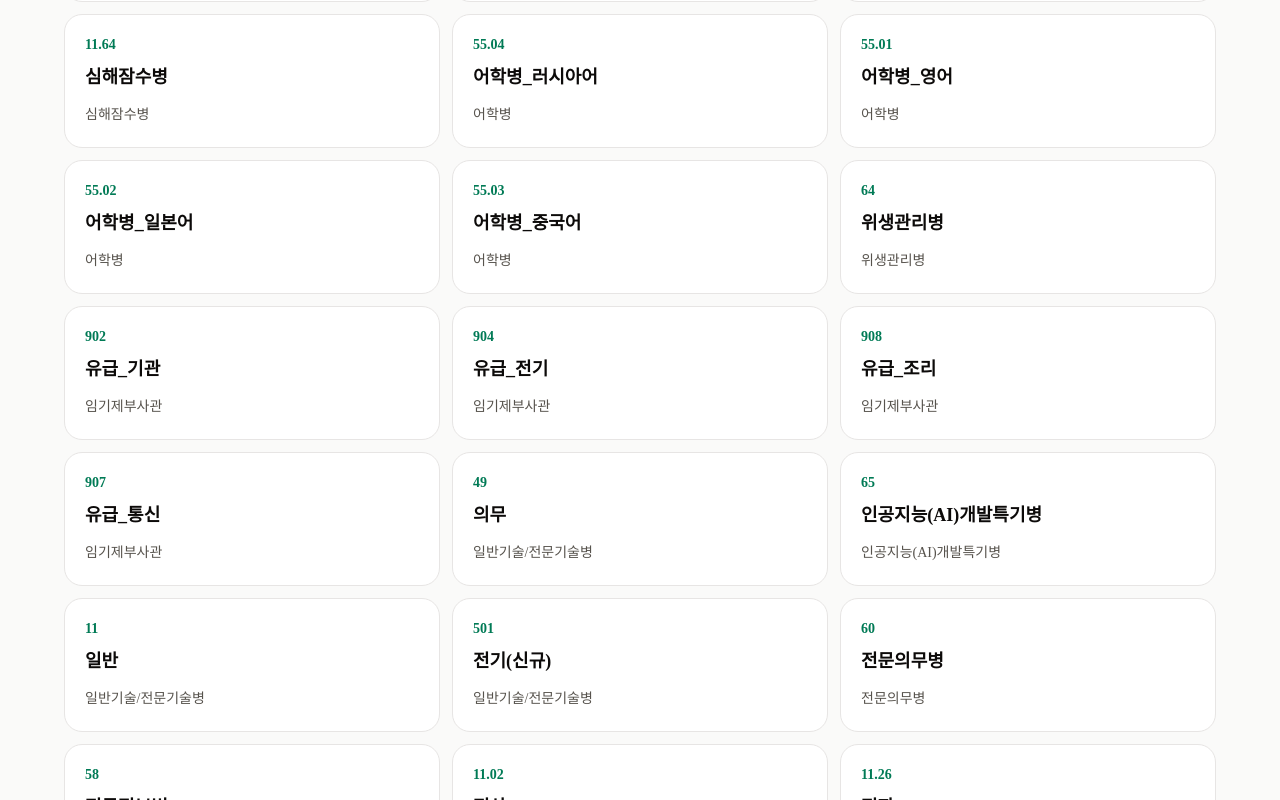
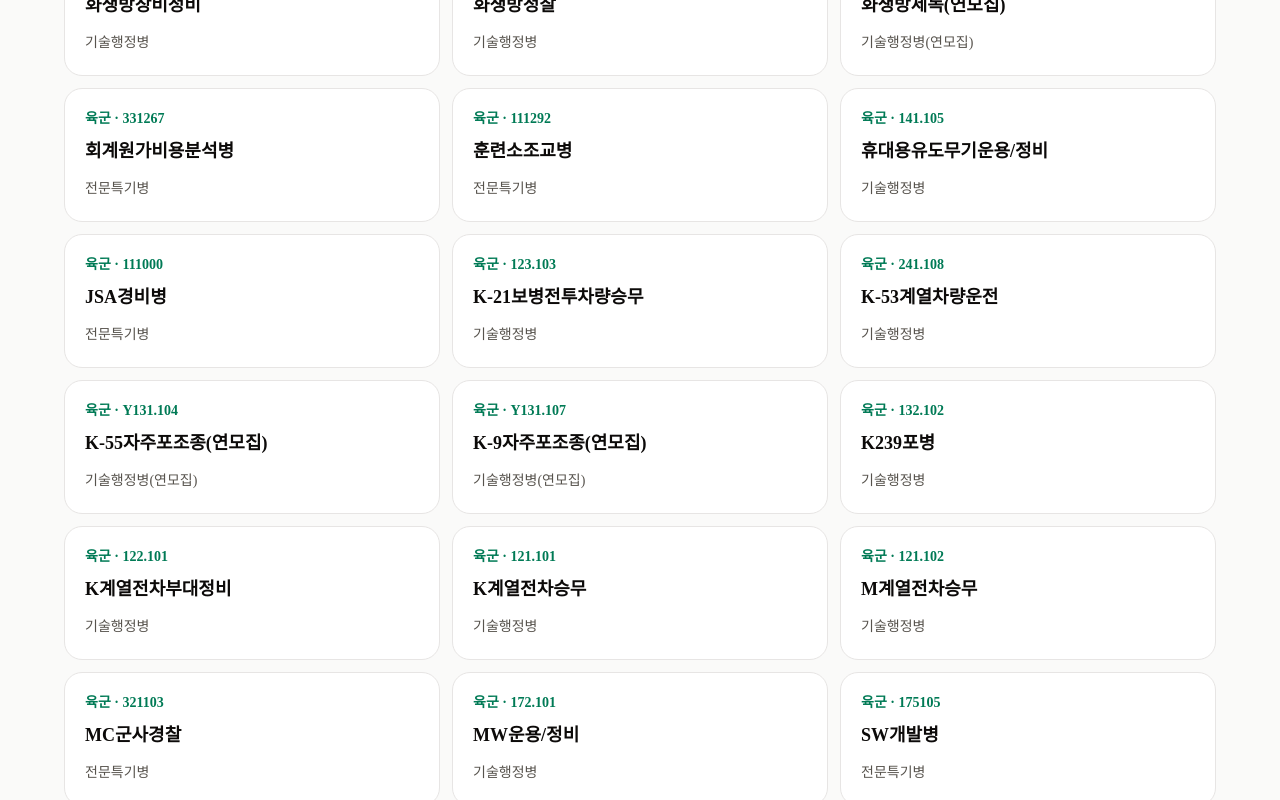
Before and after one commit to bkbin1022/gunbti, a Next.js app: page /specialties in a window 1280 px wide. Shown: the part 10442-11242 px from the top of the page. Built offline with nearby package versions, Linux system fonts and the light colour scheme.

Commit message:
feat: add official specialty search and filters

```diff
--- a/app/specialties/page.tsx
+++ b/app/specialties/page.tsx
@@ -1,4 +1,5 @@
 import Link from "next/link";
+import { SpecialtyDirectory } from "@/components/specialty-directory";
 import { officialSpecialties, officialSpecialtyCounts, type OfficialBranch } from "@/lib/official-specialties";
 
 const branchOrder: OfficialBranch[] = ["육군", "해군", "공군", "해병"];
@@ -16,19 +17,7 @@ export default function SpecialtiesPage() {
         <div className="mt-6 flex flex-wrap gap-2">
           {branchOrder.map((branch) => <span className="rounded-full bg-white px-4 py-2 text-sm font-semibold text-stone-700 shadow-sm" key={branch}>{branch} {officialSpecialtyCounts[branch]}개</span>)}
         </div>
-        {branchOrder.map((branch) => {
-          const specialties = officialSpecialties.filter((specialty) => specialty.branch === branch);
-          return <section className="mt-10" key={branch}>
-            <h2 className="text-2xl font-bold">{branch} 특기</h2>
-            <div className="mt-4 grid gap-3 sm:grid-cols-2 lg:grid-cols-3">
-              {specialties.map((specialty) => <Link className="rounded-2xl border border-stone-200 bg-white p-5 transition hover:-translate-y-0.5 hover:border-emerald-300 hover:shadow-sm" href={`/specialties/${specialty.slug}`} key={specialty.id}>
-                <p className="text-sm font-semibold text-emerald-700">{specialty.specialtyCode ?? "코드 미표기"}</p>
-                <h3 className="mt-2 text-lg font-bold">{specialty.name}</h3>
-                <p className="mt-3 text-sm leading-6 text-stone-600">{specialty.recruitmentCategories.join(" · ") || "모집 분류 미표기"}</p>
-              </Link>)}
-            </div>
-          </section>;
-        })}
+        <SpecialtyDirectory specialties={officialSpecialties} />
       </div>
     </main>
   );
--- /dev/null
+++ b/components/specialty-directory.tsx
@@ -0,0 +1,34 @@
+"use client";
+
+import Link from "next/link";
+import { Search, X } from "lucide-react";
+import { useMemo, useState } from "react";
+import type { OfficialBranch, OfficialSpecialty } from "@/lib/official-specialties";
+
+const branches: (OfficialBranch | "전체")[] = ["전체", "육군", "해군", "공군", "해병"];
+
+export function SpecialtyDirectory({ specialties }: { specialties: OfficialSpecialty[] }) {
+  const [branch, setBranch] = useState<(typeof branches)[number]>("전체");
+  const [query, setQuery] = useState("");
+  const visibleSpecialties = useMemo(() => {
+    const keyword = query.trim().toLowerCase();
+    return specialties.filter((specialty) => {
+      const matchesBranch = branch === "전체" || specialty.branch === branch;
+      const searchable = [specialty.name, specialty.specialtyCode, ...specialty.recruitmentCategories].filter(Boolean).join(" ").toLowerCase();
+      return matchesBranch && (!keyword || searchable.includes(keyword));
+    });
+  }, [branch, query, specialties]);
+
+  return <section className="mt-8">
+    <div className="flex flex-col gap-4 rounded-3xl border border-stone-200 bg-white p-5 sm:p-6">
+      <div className="relative"><Search aria-hidden="true" className="pointer-events-none absolute left-4 top-1/2 size-5 -translate-y-1/2 text-stone-400" /><input aria-label="공식 특기 검색" className="h-12 w-full rounded-xl border border-stone-300 bg-stone-50 pl-12 pr-12 text-base outline-none transition focus:border-emerald-600 focus:ring-2 focus:ring-emerald-100" onChange={(event) => setQuery(event.target.value)} placeholder="특기명, 코드, 모집 분류로 검색" value={query} />{query && <button aria-label="검색어 지우기" className="absolute right-3 top-1/2 grid size-8 -translate-y-1/2 place-items-center rounded-lg text-stone-500 hover:bg-stone-100" onClick={() => setQuery("")} type="button"><X className="size-4" /></button>}</div>
+      <div aria-label="군종 필터" className="flex flex-wrap gap-2">{branches.map((item) => <button aria-pressed={branch === item} className={`rounded-full px-4 py-2 text-sm font-semibold transition ${branch === item ? "bg-emerald-700 text-white" : "bg-stone-100 text-stone-700 hover:bg-stone-200"}`} key={item} onClick={() => setBranch(item)} type="button">{item}</button>)}</div>
+    </div>
+    <p aria-live="polite" className="mt-5 text-sm text-stone-600"><strong className="text-stone-950">{visibleSpecialties.length}개</strong> 특기를 찾았어요.</p>
+    {visibleSpecialties.length ? <div className="mt-4 grid gap-3 sm:grid-cols-2 lg:grid-cols-3">{visibleSpecialties.map((specialty) => <Link className="rounded-2xl border border-stone-200 bg-white p-5 transition hover:-translate-y-0.5 hover:border-emerald-300 hover:shadow-sm" href={`/specialties/${specialty.slug}`} key={specialty.id}>
+      <p className="text-sm font-semibold text-emerald-700">{specialty.branch} · {specialty.specialtyCode ?? "코드 미표기"}</p>
+      <h3 className="mt-2 text-lg font-bold">{specialty.name}</h3>
+      <p className="mt-3 text-sm leading-6 text-stone-600">{specialty.recruitmentCategories.join(" · ") || "모집 분류 미표기"}</p>
+    </Link>)}</div> : <div className="mt-4 rounded-2xl border border-dashed border-stone-300 bg-white p-10 text-center"><p className="font-semibold">찾는 특기가 없어요.</p><p className="mt-2 text-sm text-stone-600">다른 키워드나 군종을 선택해 보세요.</p><button className="mt-4 text-sm font-semibold text-emerald-700 hover:underline" onClick={() => { setBranch("전체"); setQuery(""); }} type="button">전체 특기 보기</button></div>}
+  </section>;
+}
```
